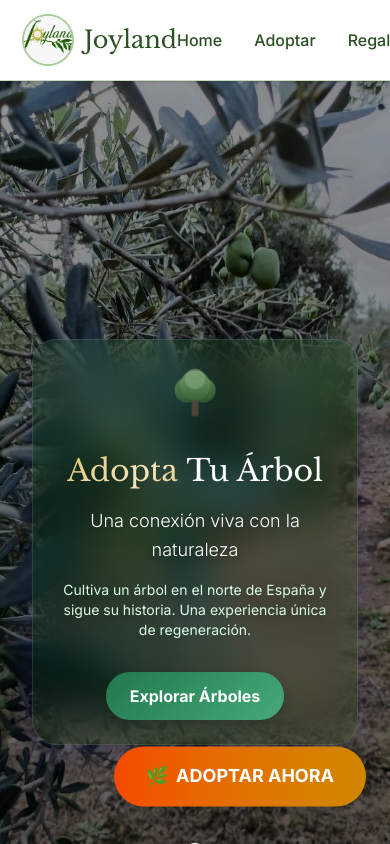
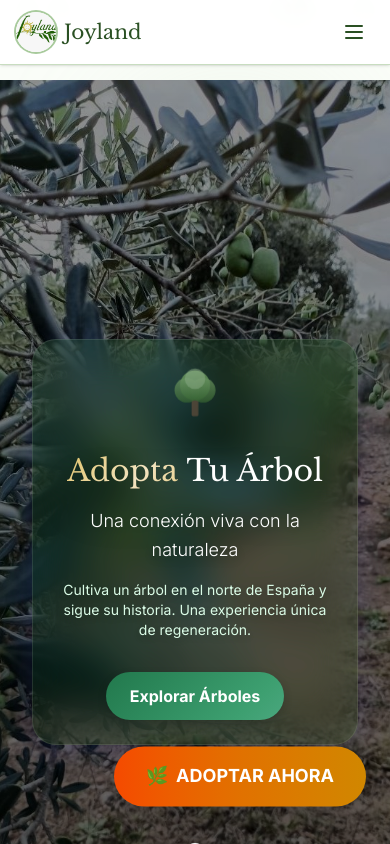
Before and after one commit to Filipy-full/JoyLand, a Next.js app: page / in a window 390 px wide. Shown: the top 844 px of the page. Built offline with nearby package versions, Linux system fonts and the light colour scheme.

Commit message:
feat: adicionar menu móvel e melhorar a navegação no cabeçalho

```diff
--- a/components/Header.tsx
+++ b/components/Header.tsx
@@ -1,14 +1,19 @@
+'use client'
+
 import Link from 'next/link'
 import Image from 'next/image'
+import { useState } from 'react'
 
 export default function Header() {
+  const [isMenuOpen, setIsMenuOpen] = useState(false)
+
   return (
     <header className="fixed top-0 w-full bg-white/95 backdrop-blur-md border-b border-sage-200 z-50 shadow-sm">
-      <nav className="container mx-auto px-6 py-4">
+      <nav className="container mx-auto px-4 sm:px-6 py-3 sm:py-4">
         <div className="flex items-center justify-between">
           {/* Logo */}
-          <Link href="/" className="flex items-center space-x-3 group">
-            <div className="relative w-12 h-12 rounded-full overflow-hidden ring-2 ring-sage-300 group-hover:ring-sage-500 transition-all">
+          <Link href="/" className="flex items-center space-x-2 sm:space-x-3 group">
+            <div className="relative w-10 h-10 sm:w-12 sm:h-12 rounded-full overflow-hidden ring-2 ring-sage-300 group-hover:ring-sage-500 transition-all flex-shrink-0">
               <Image
                 src="/logo.jpeg"
                 alt="Joyland Logo"
@@ -17,40 +22,110 @@ export default function Header() {
                 priority
               />
             </div>
-            <span className="text-2xl font-serif text-sage-700 group-hover:text-sage-600 transition-colors">
+            <span className="text-xl sm:text-2xl font-serif text-sage-700 group-hover:text-sage-600 transition-colors">
               Joyland
             </span>
           </Link>
 
-          {/* Navigation */}
-          <ul className="flex items-center space-x-8">
+          {/* Desktop Navigation */}
+          <ul className="hidden lg:flex items-center space-x-6 xl:space-x-8">
             <li>
-              <Link href="/" className="text-sage-700 hover:text-sage-600 transition-colors font-medium">
+              <Link href="/" className="text-sage-700 hover:text-sage-600 transition-colors font-medium text-sm xl:text-base">
                 Home
               </Link>
             </li>
             <li>
-              <Link href="/adopt" className="text-sage-700 hover:text-sage-600 transition-colors font-medium">
+              <Link href="/adopt" className="text-sage-700 hover:text-sage-600 transition-colors font-medium text-sm xl:text-base">
                 Adoptar
               </Link>
             </li>
             <li>
-              <Link href="/giftbox" className="text-sage-700 hover:text-sage-600 transition-colors font-medium">
+              <Link href="/giftbox" className="text-sage-700 hover:text-sage-600 transition-colors font-medium text-sm xl:text-base">
                 Regalar
               </Link>
             </li>
             <li>
-              <Link href="/about" className="text-sage-700 hover:text-sage-600 transition-colors font-medium">
+              <Link href="/about" className="text-sage-700 hover:text-sage-600 transition-colors font-medium text-sm xl:text-base">
                 Nosotros
               </Link>
             </li>
             <li>
-              <Link href="/contact" className="text-sage-700 hover:text-sage-600 transition-colors font-medium">
+              <Link href="/contact" className="text-sage-700 hover:text-sage-600 transition-colors font-medium text-sm xl:text-base">
                 Contacto
               </Link>
             </li>
           </ul>
+
+          {/* Mobile menu button */}
+          <button
+            onClick={() => setIsMenuOpen(!isMenuOpen)}
+            className="lg:hidden p-2 text-sage-700 hover:text-sage-600 transition-colors"
+            aria-label="Toggle menu"
+          >
+            {isMenuOpen ? (
+              <svg className="w-6 h-6" fill="none" stroke="currentColor" viewBox="0 0 24 24">
+                <path strokeLinecap="round" strokeLinejoin="round" strokeWidth={2} d="M6 18L18 6M6 6l12 12" />
+              </svg>
+            ) : (
+              <svg className="w-6 h-6" fill="none" stroke="currentColor" viewBox="0 0 24 24">
+                <path strokeLinecap="round" strokeLinejoin="round" strokeWidth={2} d="M4 6h16M4 12h16M4 18h16" />
+              </svg>
+            )}
+          </button>
         </div>
+
+        {/* Mobile Navigation */}
+        {isMenuOpen && (
+          <div className="lg:hidden mt-4 pb-4 border-t border-sage-200 pt-4">
+            <ul className="flex flex-col space-y-3">
+              <li>
+                <Link
+                  href="/"
+                  className="block text-sage-700 hover:text-sage-600 transition-colors font-medium py-2 hover:bg-sage-50 px-3 rounded-lg"
+                  onClick={() => setIsMenuOpen(false)}
+                >
+                  Home
+                </Link>
+              </li>
+              <li>
+                <Link
+                  href="/adopt"
+                  className="block text-sage-700 hover:text-sage-600 transition-colors font-medium py-2 hover:bg-sage-50 px-3 rounded-lg"
+                  onClick={() => setIsMenuOpen(false)}
+                >
+                  Adoptar
+                </Link>
+              </li>
+              <li>
+                <Link
+                  href="/giftbox"
+                  className="block text-sage-700 hover:text-sage-600 transition-colors font-medium py-2 hover:bg-sage-50 px-3 rounded-lg"
+                  onClick={() => setIsMenuOpen(false)}
+                >
+                  Regalar
+                </Link>
+              </li>
+              <li>
+                <Link
+                  href="/about"
+                  className="block text-sage-700 hover:text-sage-600 transition-colors font-medium py-2 hover:bg-sage-50 px-3 rounded-lg"
+                  onClick={() => setIsMenuOpen(false)}
+                >
+                  Nosotros
+                </Link>
+              </li>
+              <li>
+                <Link
+                  href="/contact"
+                  className="block text-sage-700 hover:text-sage-600 transition-colors font-medium py-2 hover:bg-sage-50 px-3 rounded-lg"
+                  onClick={() => setIsMenuOpen(false)}
+                >
+                  Contacto
+                </Link>
+              </li>
+            </ul>
+          </div>
+        )}
       </nav>
     </header>
   )
```
